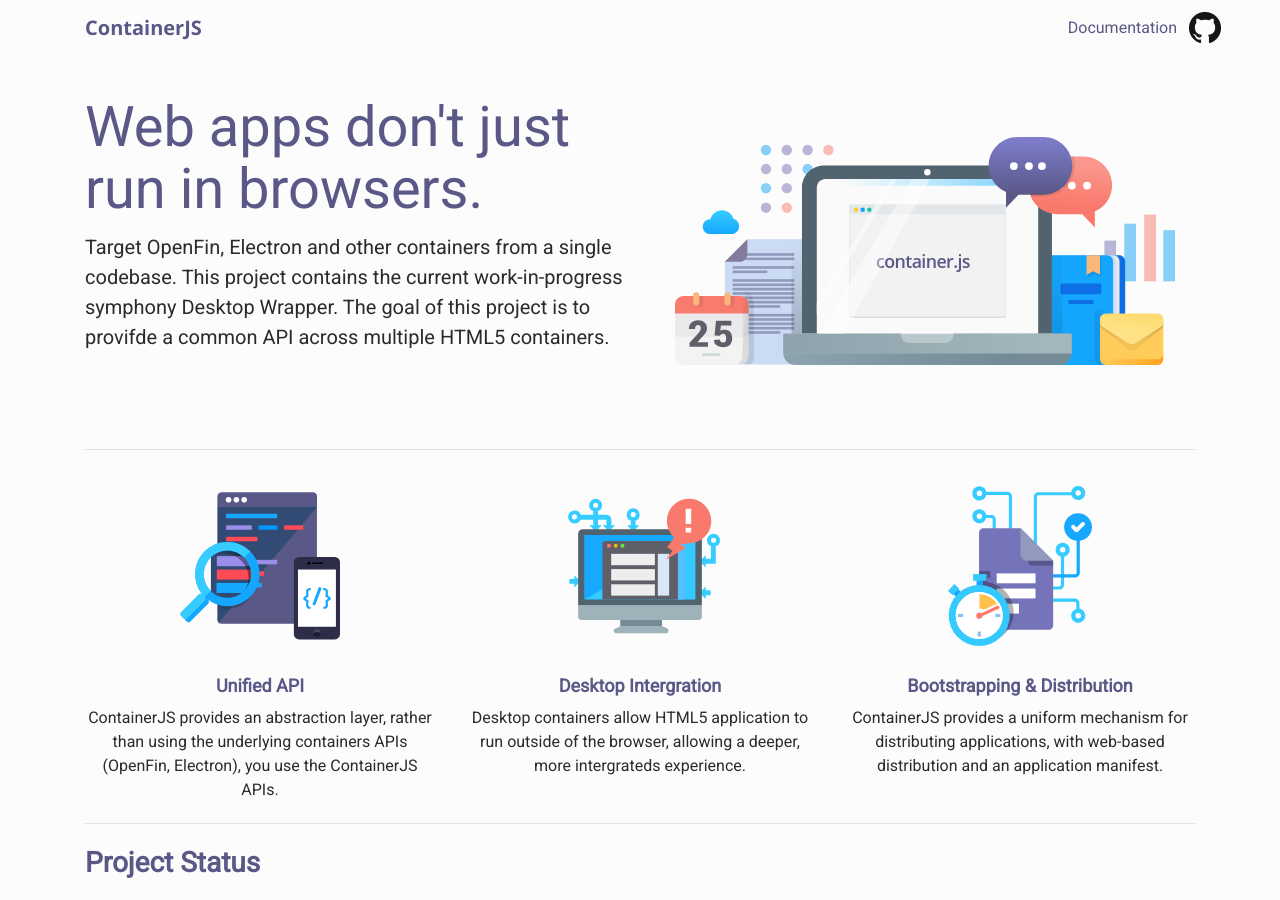
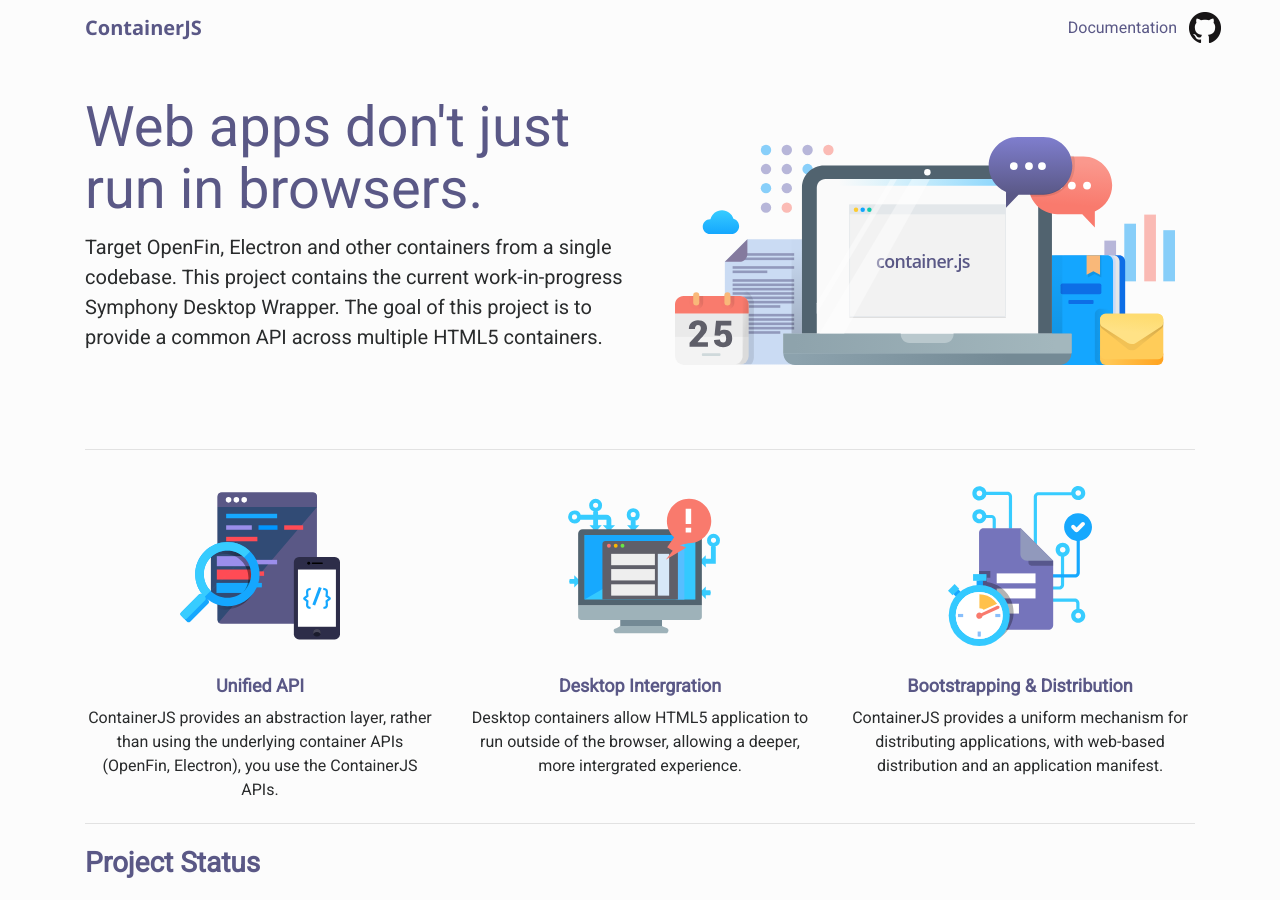
Before and after one commit to symphonyoss/ContainerJS, a Jekyll site: the page built from index.md, in a window 1280 px wide and 900 px high. Built offline with Jekyll 4.4.1, drawn with Linux system fonts in a browser that asks for light colours; nearby versions of some CDN libraries; our own code applies the rules of GitHub Pages for plain Markdown files.

Commit message:
Fix typos in documentation (#223)

```diff
--- a/_layouts/default.html
+++ b/_layouts/default.html
@@ -25,7 +25,7 @@
             <h1 class="display-4 text-center text-lg-left">Web apps don't just run in browsers.</h1>
             <p class="lead text-center text-lg-left">
               Target OpenFin, Electron and other containers from a single codebase. This project contains the current work-in-progress
-              symphony Desktop Wrapper. The goal of this project is to provifde a common API across multiple HTML5 containers.
+              Symphony Desktop Wrapper. The goal of this project is to provide a common API across multiple HTML5 containers.
             </p>
           </div>
           <div class="container col-xl-6">
@@ -40,12 +40,12 @@
         <div class="col-lg-4 tagline">
           <img class="secondary-image" src="img/API Graphic.svg" />
           <h5 class="tagline-header">Unified API</h5>
-          <p>ContainerJS provides an abstraction layer, rather than using the underlying containers APIs (OpenFin, Electron), you use the ContainerJS APIs.</p>
+          <p>ContainerJS provides an abstraction layer, rather than using the underlying container APIs (OpenFin, Electron), you use the ContainerJS APIs.</p>
         </div>
         <div class="col-lg-4 tagline">
           <img class="secondary-image" src="img/Desktop Graphic.svg" />
           <h5 class="tagline-header">Desktop Intergration</h5>
-          <p>Desktop containers allow HTML5 application to run outside of the browser, allowing a deeper, more intergrateds experience.</p>
+          <p>Desktop containers allow HTML5 application to run outside of the browser, allowing a deeper, more intergrated experience.</p>
         </div>
         <div class="col-lg-4 tagline">
           <img class="secondary-image" src="img/Distribution Graphic.svg" />
```
